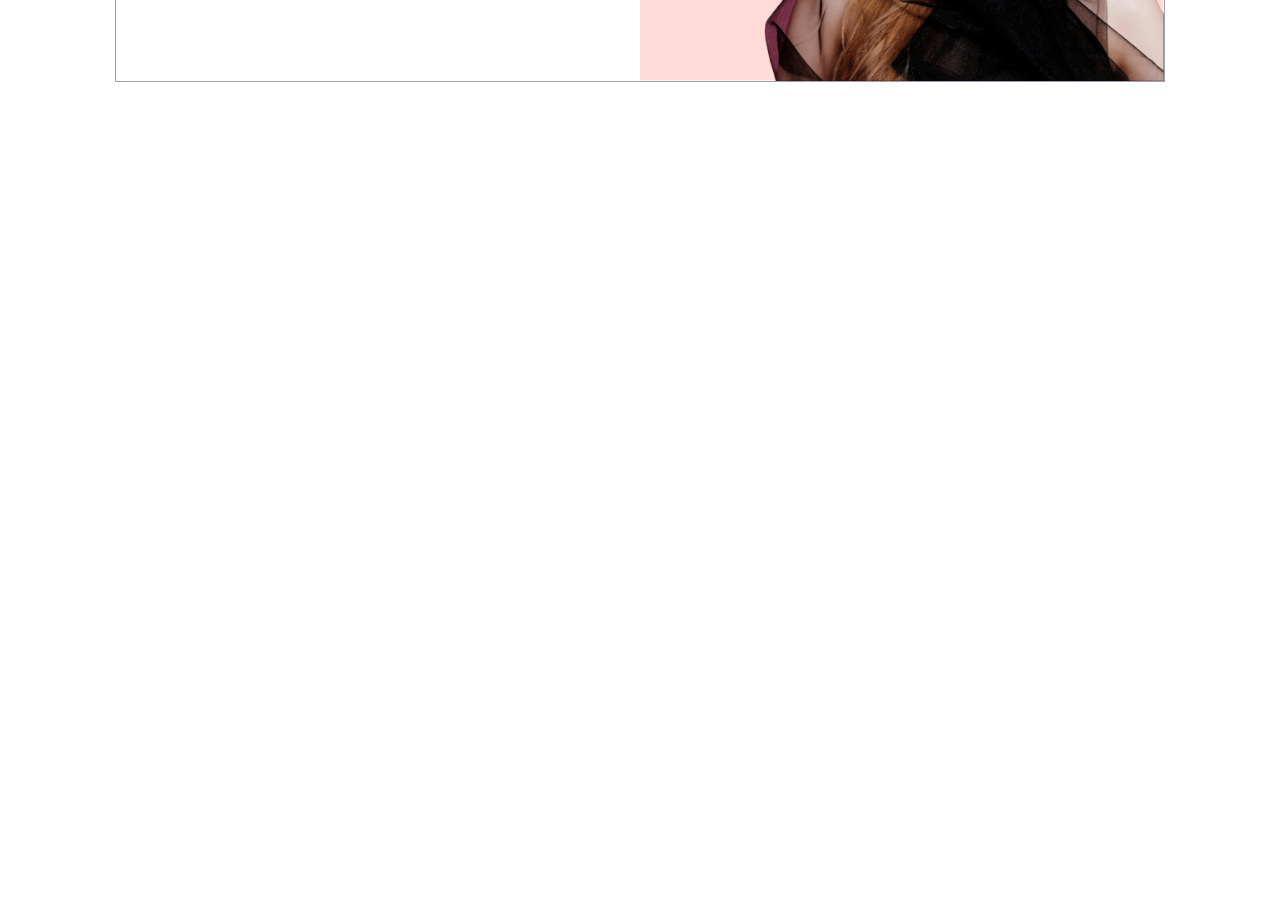
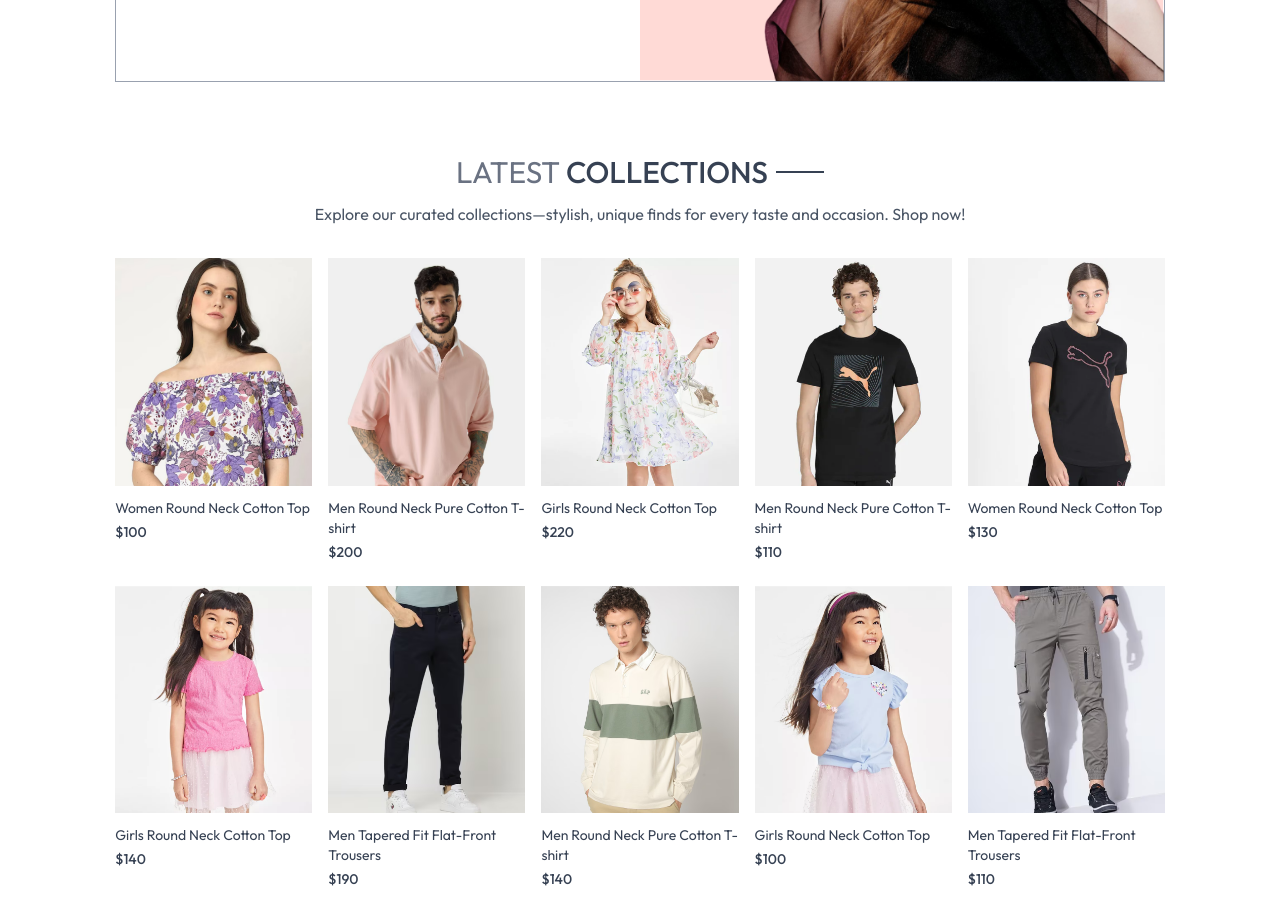
Before and after one commit to AHTHneeuhl/ecommerce-app, a React (Vite) app in the folder frontend/: page / in a window 1280 px wide. Shown: the part 420-1344 px from the top of the page. Before the commit the page ends 800 px from the top, so only its background shows below. Built offline with nearby package versions, Linux system fonts and the light colour scheme.

Commit message:
create LatestCollection section component

```diff
--- /dev/null
+++ b/frontend/src/components/LatestCollection.tsx
@@ -0,0 +1,41 @@
+import { useEffect, useState } from "react";
+import { IProduct } from "../context/types";
+import { useShop } from "../hooks";
+import Title from "./Title";
+import ProductItem from "./ProductItem";
+
+const LatestCollection = () => {
+  const { products } = useShop();
+
+  const [latestProducts, setLatestProducts] = useState<IProduct[]>([]);
+
+  useEffect(() => {
+    setLatestProducts(products.slice(0, 10));
+  }, []);
+
+  return (
+    <div className="my-10">
+      <div className="text-center py-8 text-3xl">
+        <Title text1="LATEST" text2="COLLECTIONS" />
+        <p className="w-3/4 m-auto text-xs sm:text-sm md:text-base text-gray-600">
+          Explore our curated collections—stylish, unique finds for every taste
+          and occasion. Shop now!
+        </p>
+      </div>
+      {/* Render Products */}
+      <div className="grid grid-cols-2 sm:grid-cols-3 md:grid-cols-4 lg:grid-cols-5 gap-4 gap-y-6">
+        {latestProducts.map(({ _id, name, image, price, ...props }) => (
+          <ProductItem
+            _id={_id}
+            image={image}
+            name={name}
+            price={price}
+            {...props}
+          />
+        ))}
+      </div>
+    </div>
+  );
+};
+
+export default LatestCollection;
--- a/frontend/src/components/Navbar.tsx
+++ b/frontend/src/components/Navbar.tsx
@@ -7,7 +7,10 @@ const Navbar = () => {
 
   return (
     <div className="flex items-center justify-between py-5 font-medium">
-      <img src={assets.logo} alt="logo" className="w-36" />
+      <Link to="/">
+        <img src={assets.logo} alt="logo" className="w-36" />
+      </Link>
+
       <ul className="hidden sm:flex gap-5 text-sm text-gray-700">
         <NavLink to="/" className="flex flex-col items-center gap-1 uppercase">
           <p>Home</p>
--- /dev/null
+++ b/frontend/src/components/ProductItem.tsx
@@ -0,0 +1,26 @@
+import { Link } from "react-router-dom";
+import { IProduct } from "../context/types";
+import { useShop } from "../hooks";
+
+const ProductItem = ({ _id, image, name, price }: IProduct) => {
+  const { currency } = useShop();
+
+  return (
+    <Link to={`/product/${_id}`} className="text-gray-700 cursor-pointer">
+      <div className="overflow-hidden">
+        <img
+          src={image[0]}
+          alt={name}
+          className="hover:scale-110 transition ease-in-out"
+        />
+      </div>
+      <p className="pt-3 pb-1 text-sm">{name}</p>
+      <p className="text-sm font-medium">
+        {currency}
+        {price}
+      </p>
+    </Link>
+  );
+};
+
+export default ProductItem;
--- /dev/null
+++ b/frontend/src/components/Title.tsx
@@ -0,0 +1,17 @@
+interface TitleProps {
+  text1: string;
+  text2: string;
+}
+
+const Title = ({ text1, text2 }: TitleProps) => {
+  return (
+    <div className="inline-flex gap-2 items-center mb-3">
+      <p className="text-gray-500">
+        {text1} <span className="text-gray-700 font-medium">{text2}</span>
+      </p>
+      <p className="w-8 sm:w-12 h-[1px] sm:h-[2px] bg-gray-700" />
+    </div>
+  );
+};
+
+export default Title;
--- a/frontend/src/components/index.ts
+++ b/frontend/src/components/index.ts
@@ -1,2 +1,3 @@
 export { default as Hero } from "./Hero";
+export { default as LatestCollection } from "./LatestCollection";
 export { default as Navbar } from "./Navbar";
--- a/frontend/src/context/ShopContext.tsx
+++ b/frontend/src/context/ShopContext.tsx
@@ -9,9 +9,15 @@ interface ShopContextProps {
 
 type TShopContext = {
   products: IProduct[];
+  currency: string;
+  deliveryFee: number;
 };
 
-export const ShopContext = createContext<TShopContext>({ products: [] });
+export const ShopContext = createContext<TShopContext>({
+  products: [],
+  currency: "",
+  deliveryFee: 0,
+});
 
 const ShopContextProvider = (props: ShopContextProps) => {
   const currency = "$";
--- /dev/null
+++ b/frontend/src/context/index.ts
@@ -0,0 +1 @@
+export { default as ShopContextProvider, ShopContext } from "./ShopContext";
--- /dev/null
+++ b/frontend/src/hooks/index.ts
@@ -0,0 +1 @@
+export { default as useShop } from "./useShop";
--- /dev/null
+++ b/frontend/src/hooks/useShop.ts
@@ -0,0 +1,10 @@
+import { useContext } from "react";
+import { ShopContext } from "../context";
+
+const useShop = () => {
+  const { products, currency, deliveryFee } = useContext(ShopContext);
+
+  return { products, currency, deliveryFee };
+};
+
+export default useShop;
--- a/frontend/src/index.css
+++ b/frontend/src/index.css
@@ -15,3 +15,10 @@ a.active hr {
   font-weight: 400;
   font-style: normal;
 }
+
+@media (max-width: 640px) {
+  a.active {
+    background-color: black;
+    color: white;
+  }
+}
--- a/frontend/src/main.tsx
+++ b/frontend/src/main.tsx
@@ -2,12 +2,15 @@ import { StrictMode } from "react";
 import { createRoot } from "react-dom/client";
 import { BrowserRouter } from "react-router-dom";
 import App from "./App.tsx";
+import { ShopContextProvider } from "./context";
 import "./index.css";
 
 createRoot(document.getElementById("root")!).render(
   <StrictMode>
     <BrowserRouter>
-      <App />
+      <ShopContextProvider>
+        <App />
+      </ShopContextProvider>
     </BrowserRouter>
   </StrictMode>
 );
--- a/frontend/src/pages/Home.tsx
+++ b/frontend/src/pages/Home.tsx
@@ -1,9 +1,10 @@
-import { Hero } from "../components";
+import { Hero, LatestCollection } from "../components";
 
 const Home = () => {
   return (
     <div>
       <Hero />
+      <LatestCollection />
     </div>
   );
 };
```
